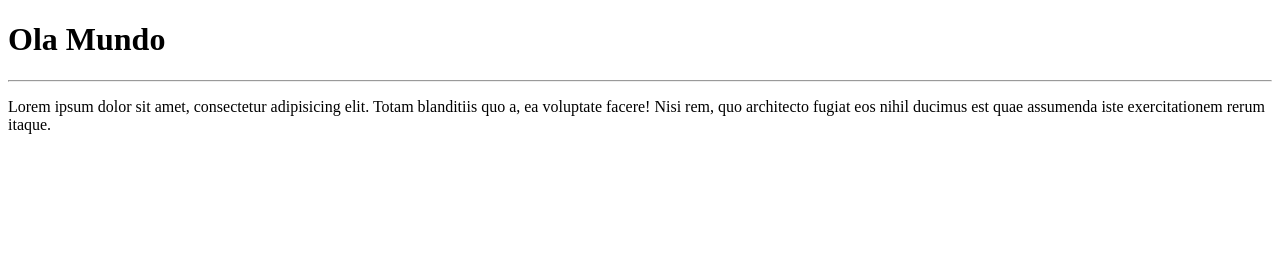
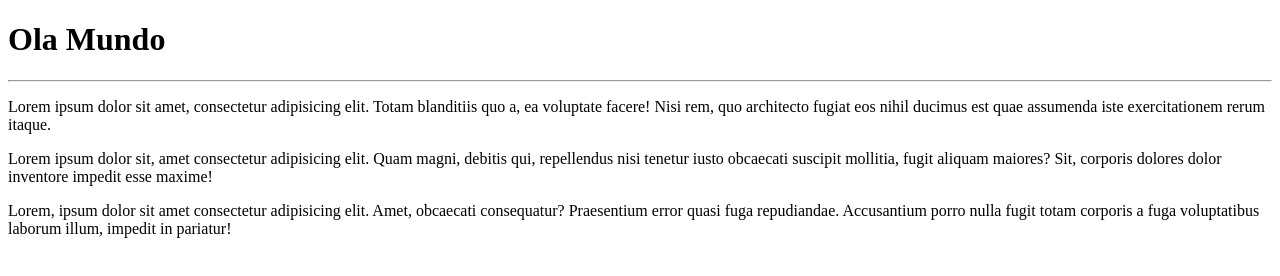
Before and after one commit to dannyclever/Ola-mundo, a plain HTML site: page index.html in a window 1280 px wide. Drawn offline with Linux system fonts and the light colour scheme.

Commit message:
Quarto commit

```diff
--- a/index.html
+++ b/index.html
@@ -10,5 +10,7 @@
     <h1>Ola Mundo</h1>
     <hr>
     <p>Lorem ipsum dolor sit amet, consectetur adipisicing elit. Totam blanditiis quo a, ea voluptate facere! Nisi rem, quo architecto fugiat eos nihil ducimus est quae assumenda iste exercitationem rerum itaque.</p>
+    <p>Lorem ipsum dolor sit, amet consectetur adipisicing elit. Quam magni, debitis qui, repellendus nisi tenetur iusto obcaecati suscipit mollitia, fugit aliquam maiores? Sit, corporis dolores dolor inventore impedit esse maxime!</p>
+    <p>Lorem, ipsum dolor sit amet consectetur adipisicing elit. Amet, obcaecati consequatur? Praesentium error quasi fuga repudiandae. Accusantium porro nulla fugit totam corporis a fuga voluptatibus laborum illum, impedit in pariatur!</p>
 </body>
 </html>
```
